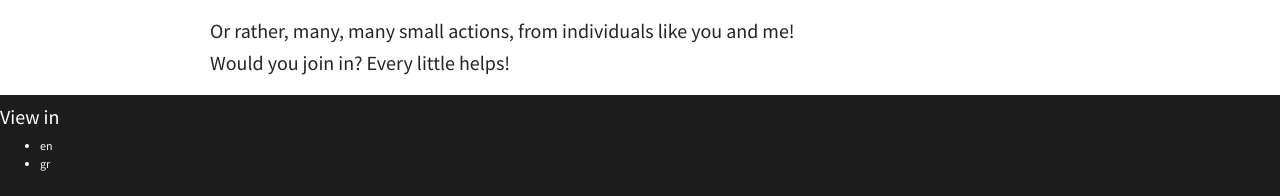
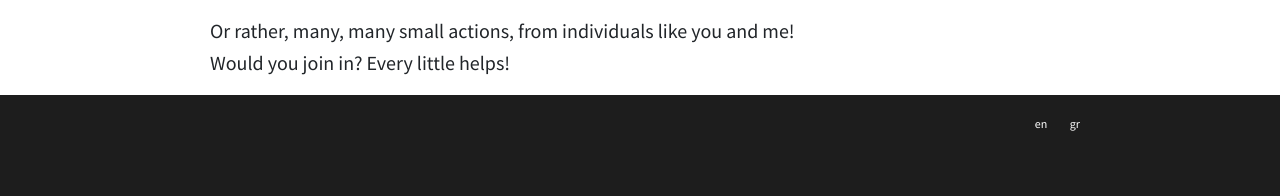
Before and after one commit to at07cm1/smadagascar_site, a Jekyll site: the page built from index.html, in a window 1280 px wide. Shown: the part 1947-2143 px from the top of the page. Built offline with Jekyll 4.4.1, drawn with Linux system fonts in a browser that asks for light colours; after the commit the page ends 2090 px from its top, so only the background shows below that.

Commit message:
lang test

```diff
--- a/_layouts/default.html
+++ b/_layouts/default.html
@@ -72,9 +72,9 @@
 			{{ content }}
 		</div>
 		<footer>
-
+			<div class="container">
+				<nav class="main-nav">
     		<!-- {% assign posts=site.posts | where:"lang", page.lang | sort: 'lang' %} -->
-				<h5>View in</h5>
         <ul>
         {% for post in site.html_pages %}
 					{% if post.lang_id == page.lang_id %}
@@ -82,8 +82,8 @@
 					{% endif %}
         {% endfor %}
         </ul>
-
-
+				</nav>
+			</div>
 		</footer>
 		<!-- Optional JavaScript -->
 		<!-- jQuery first, then Popper.js, then Bootstrap JS -->
```
